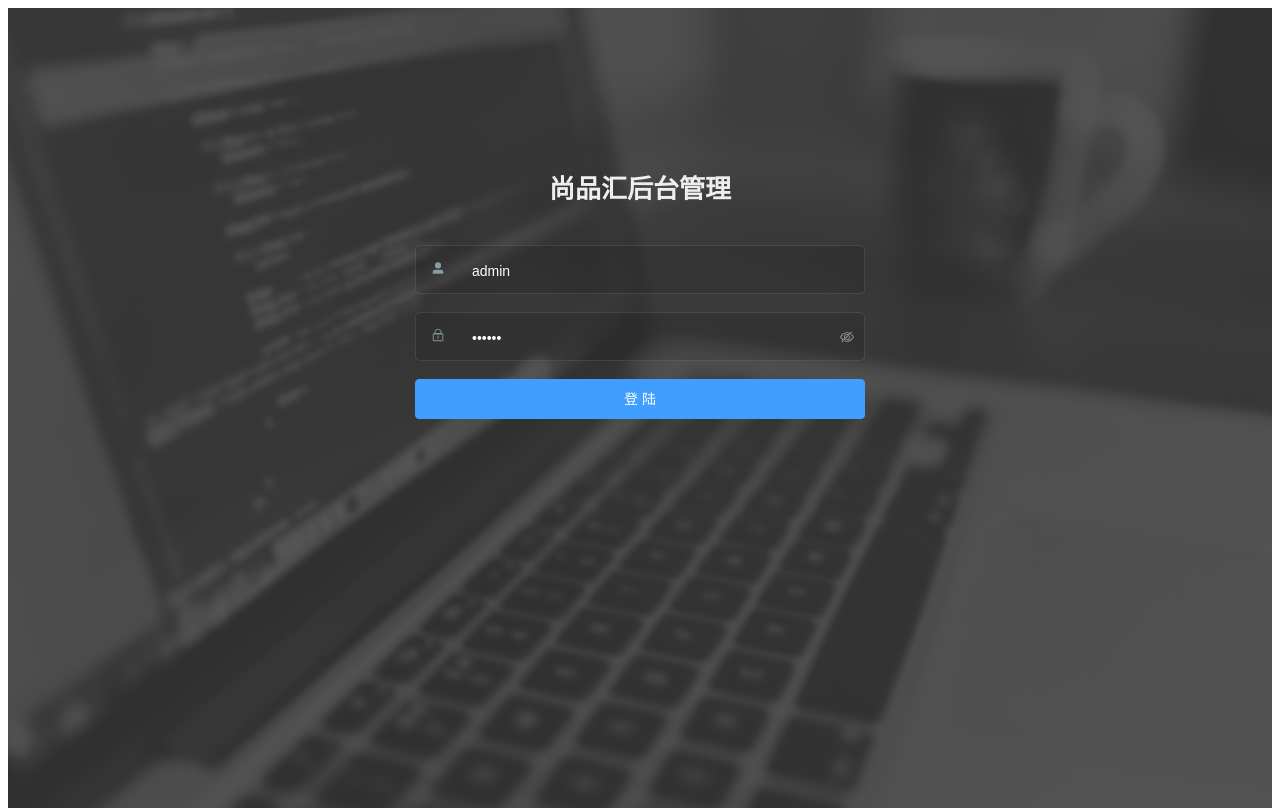
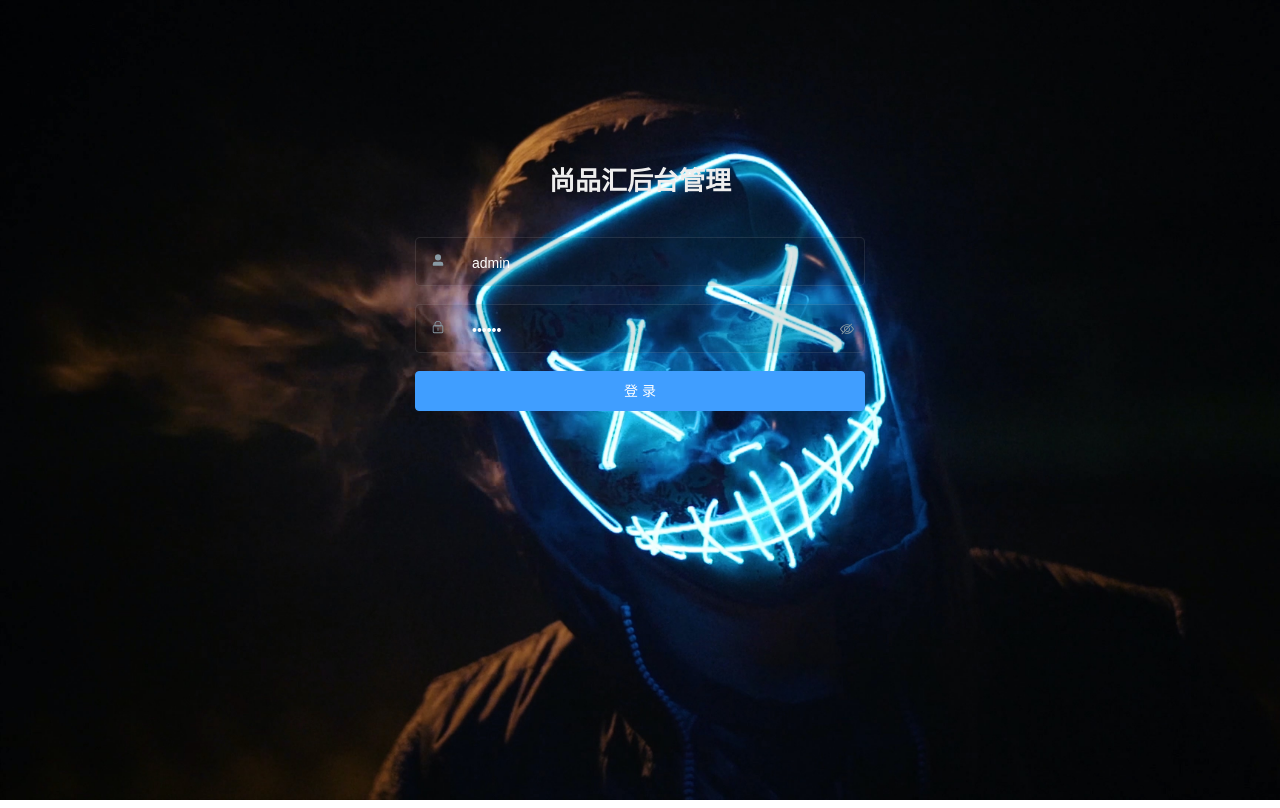
Before and after one commit to wulixiang123/gshop, a Vue app: page /login in a window 1280 px wide. Built offline with nearby package versions, Linux system fonts and the light colour scheme.

Commit message:
修改错误信息

```diff
--- a/src/layout/components/Navbar.vue
+++ b/src/layout/components/Navbar.vue
@@ -19,7 +19,7 @@
               <el-dropdown-item>首页</el-dropdown-item>
             </router-link>
             <el-dropdown-item divided @click="logout">
-              <span style="display:block;">退出登陆</span>
+              <span style="display:block;">退出登录</span>
             </el-dropdown-item>
           </el-dropdown-menu>
         </template>
--- a/src/styles/index.scss
+++ b/src/styles/index.scss
@@ -3,6 +3,11 @@
 @import './transition.scss';
 @import './element-ui.scss';
 @import './sidebar.scss';
+
+*{
+  margin: 0;
+  padding: 0;
+}
 
 body {
   height: 100%;
--- a/src/views/login/index.vue
+++ b/src/views/login/index.vue
@@ -43,7 +43,7 @@
       </el-form-item>
 
       <el-button :loading="loading" type="primary" style="width:100%;margin-bottom:30px;height: 40px;"
-        @click.native.prevent="handleLogin">登  陆</el-button>
+        @click.native.prevent="handleLogin">登  录</el-button>
 
     </el-form>
   </div>
@@ -144,7 +144,7 @@ $cursor: #fff;
 }
 /* reset element-ui css */
 .login-container {
-  background-image: url(../../assets/bg.jpg);
+  background-image: url(../../assets/bg1.jpg);
   background-color: #2d3a4b;
   background-size: cover;
   .el-input {
```
Also changed, not shown: src/assets/bg1.jpg (added).
